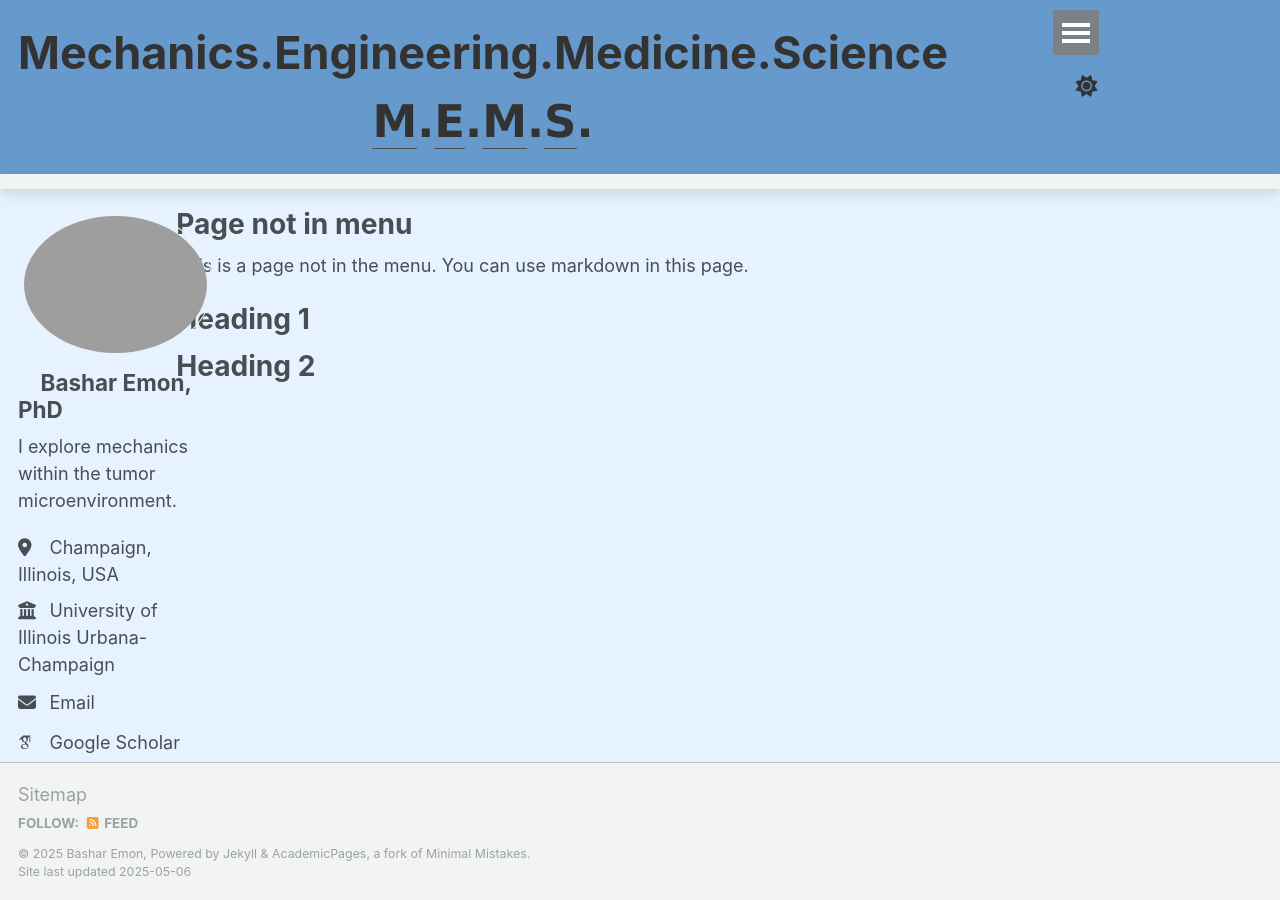
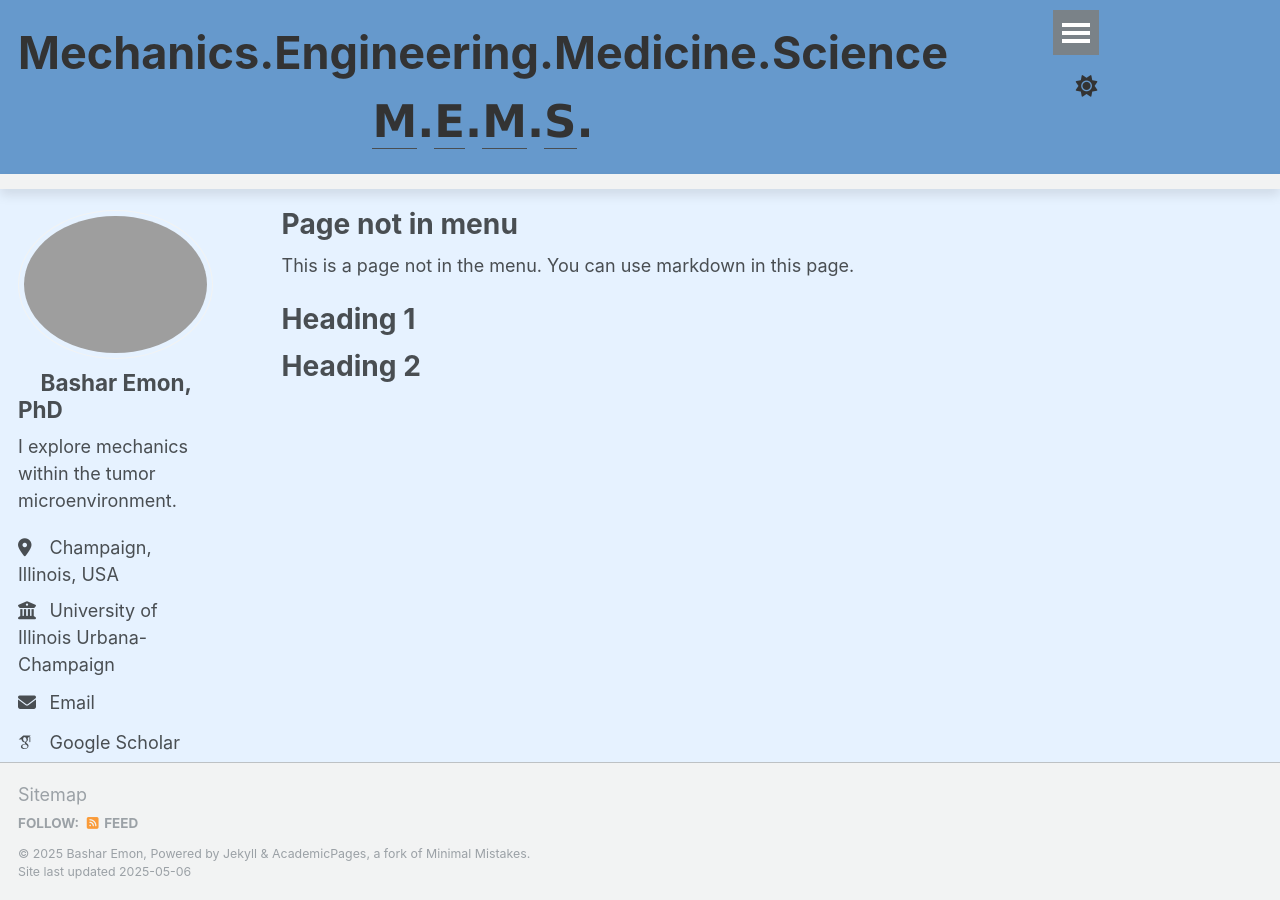
Before and after one commit to BasharEmon/BasharEmon.github.io, a Jekyll site: the page built from _pages/non-menu-page.md, in a window 1280 px wide. Built offline with Jekyll 4.4.1, drawn with Linux system fonts in a browser that asks for light colours; some web fonts are replaced.

Commit message:
Update _page.scss

```diff
--- a/_sass/layout/_page.scss
+++ b/_sass/layout/_page.scss
@@ -18,9 +18,17 @@
 
 .page {
   @include breakpoint($large) {
-    @include span(11 of 12 last);
+    @include span(10 of 12 last);
     @include prefix(0.5 of 12);
-    //@include suffix(2 of 12);
+    @include suffix(2 of 12);
+  }
+
+.page {
+    max-width: 100%;
+    margin-left: auto;
+    margin-right: auto;
+    padding-left: 1rem;
+    padding-right: 1rem;
   }
 
   .page__inner-wrap {
```
